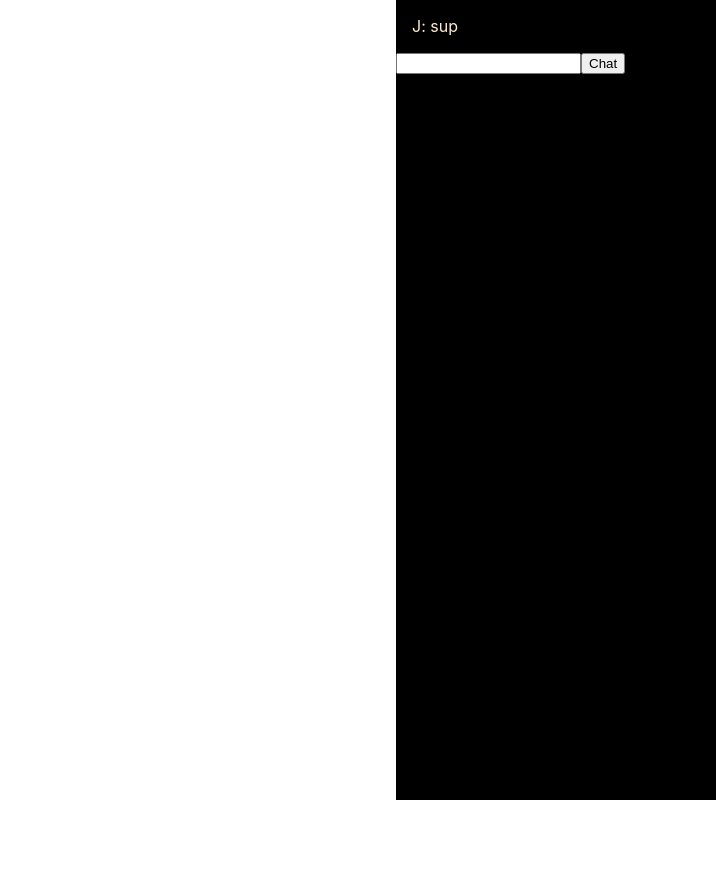
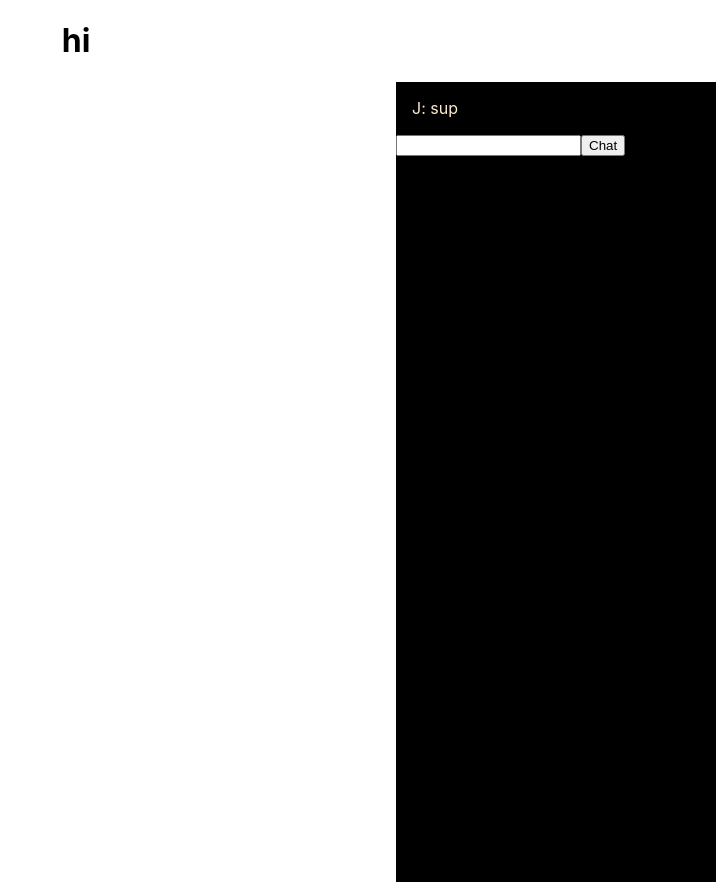
Before and after one commit to Gamoundo/twitchClone, a React (Create React App) app: page / in a window 1280 px wide. Shown: the whole page, without its empty margins (564-1280 px from the left). Before the commit the page ends 800 px from the top, so only its background shows below. Built offline with nearby package versions, Linux system fonts and the light colour scheme.

Commit message:
started the navbar

```diff
--- a/package.json
+++ b/package.json
@@ -6,7 +6,9 @@
     "@testing-library/jest-dom": "^5.11.4",
     "@testing-library/react": "^11.1.0",
     "@testing-library/user-event": "^12.1.10",
+    "bootstrap": "^4.6.0",
     "react": "^17.0.2",
+    "react-bootstrap": "^1.5.2",
     "react-dom": "^17.0.2",
     "react-scripts": "4.0.3",
     "web-vitals": "^1.0.1"
--- a/src/App.js
+++ b/src/App.js
@@ -1,11 +1,12 @@
 import logo from './logo.svg';
 import './App.css';
 import Chat from './Chat';
+import Navi from './Navbar';
 
 function App() {
   return (
     <div className="App">
-
+      <Navi />
       <Chat />
     </div>
   );
--- /dev/null
+++ b/src/Navbar.js
@@ -0,0 +1,11 @@
+import Navbar from 'react-bootstrap/Navbar'
+
+function Navi() {
+    return(
+        <div>
+            <h1>hi</h1>
+        </div>
+    )
+}
+
+export default Navi;
```
Also changed, not shown: 1 other file (tests, documents, lock files or other folders).
